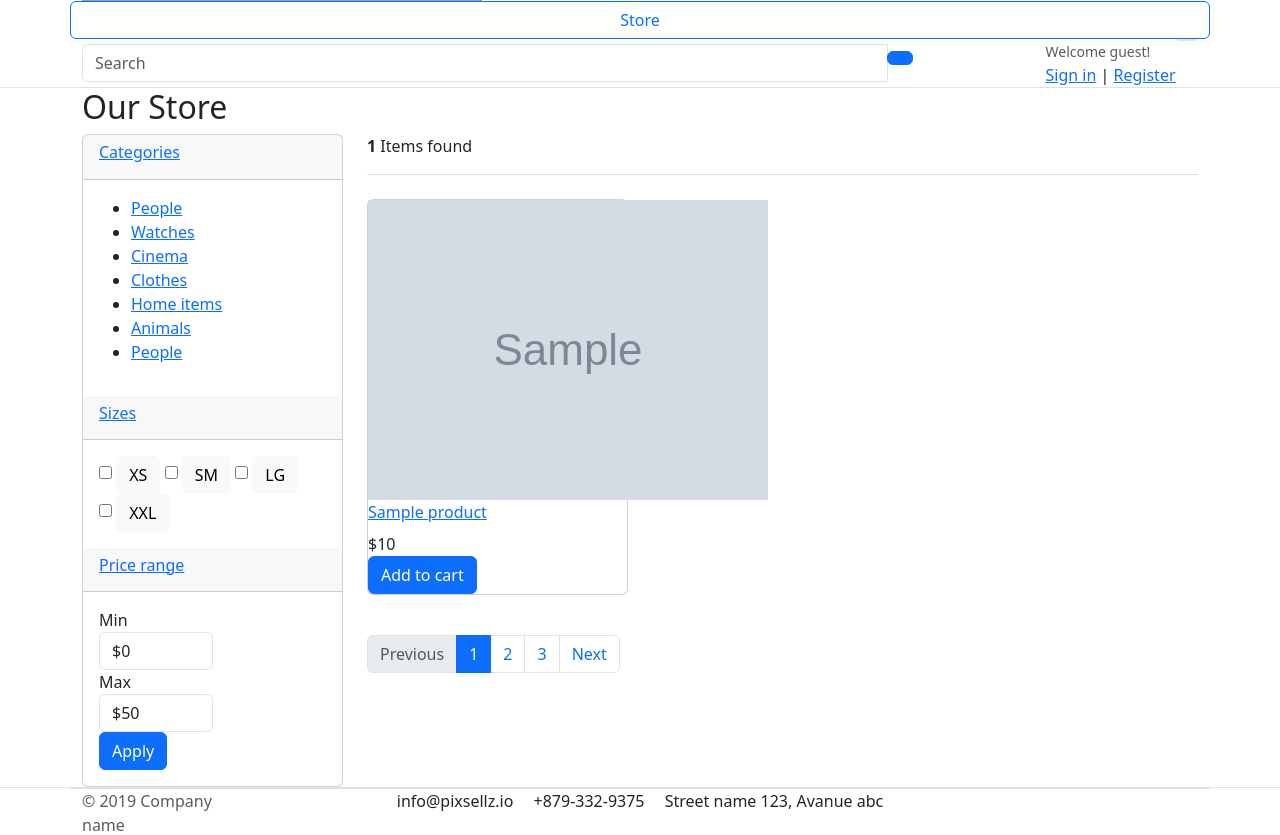
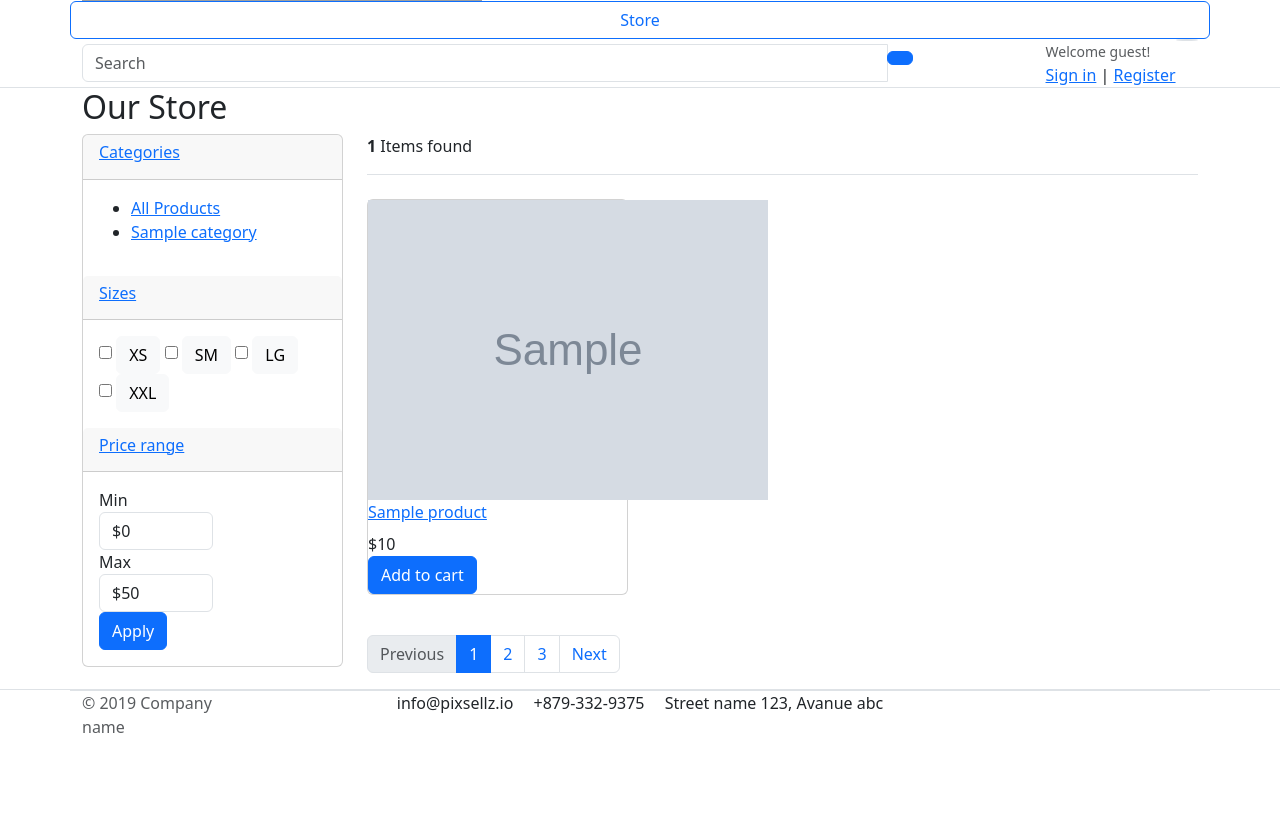
Before and after one commit to Manoj-Bhandarkar/django-kart, a Django app: page /store/ in a window 1280 px wide. Shown: the part 340-1175 px from the top of the page. After the commit the page ends 1073 px from the top, so only its background shows below. Run offline with Django 3.2, Linux system fonts and the light colour scheme; tables that the repository leaves empty hold one stand-in row (values such as "Sample post"); grey boxes marked "Sample" are stand-in pictures; some libraries are stand-ins or nearby versions; grey boxes are pictures that could not be loaded.

Commit message:
Context Processors & Product Details - for display category on navbar and on store page

```diff
--- /dev/null
+++ b/category/context_processors.py
@@ -0,0 +1,4 @@
+from .models import Category
+def menu_links(request):
+    links = Category.objects.all()
+    return dict(links=links)
--- a/category/models.py
+++ b/category/models.py
@@ -1,5 +1,5 @@
 from django.db import models
-
+from django.urls import reverse
 class Category(models.Model):
     category_name = models.CharField(max_length=50, unique=True)
     slug = models.SlugField(max_length=100, unique=True)
@@ -12,3 +12,6 @@ class Category(models.Model):
     class Meta:
         verbose_name = 'category'
         verbose_name_plural = 'categories'
+
+    def get_url(self):
+        return reverse('products_by_category', args=[self.slug])
--- a/djangokart/settings.py
+++ b/djangokart/settings.py
@@ -66,6 +66,7 @@ TEMPLATES = [
                 'django.template.context_processors.request',
                 'django.contrib.auth.context_processors.auth',
                 'django.contrib.messages.context_processors.messages',
+                'category.context_processors.menu_links',
             ],
         },
     },
--- a/templates/includes/navbar.html
+++ b/templates/includes/navbar.html
@@ -38,12 +38,10 @@
                                 <i class="fa fa-bars"></i> All category
                             </button>
                             <div class="dropdown-menu">
-                                <a class="dropdown-item" href="#">Machinery / Mechanical Parts / Tools </a>
-                                <a class="dropdown-item" href="#">Consumer Electronics / Home Appliances </a>
-                                <a class="dropdown-item" href="#">Auto / Transportation</a>
-                                <a class="dropdown-item" href="#">Apparel / Textiles / Timepieces </a>
-                                <a class="dropdown-item" href="#">Home & Garden / Construction / Lights </a>
-                                <a class="dropdown-item" href="#">Beauty & Personal Care / Health </a>
+                                <a class="dropdown-item" href="{% url 'store' %}">All Products</a>
+                                {% for cat in links %}
+                                <a class="dropdown-item" href="{{cat.get_url}}">{{cat.category_name}}</a>
+                                {% endfor %}
                             </div>
                         </div> <!-- category-wrap.// -->
                     </div> <!-- col.// -->
--- a/templates/store/store.html
+++ b/templates/store/store.html
@@ -17,6 +17,7 @@
             <aside class="col-md-3">
 
                 <div class="card">
+                    <!-- category-filter-group-start -->
                     <article class="filter-group">
                         <header class="card-header">
                             <a href="#" data-toggle="collapse" data-target="#collapse_1" aria-expanded="true" class="">
@@ -27,17 +28,15 @@
                         <div class="filter-content collapse show" id="collapse_1" style="">
                             <div class="card-body">
                                 <ul class="list-menu">
-                                    <li><a href="#">People </a></li>
-                                    <li><a href="#">Watches </a></li>
-                                    <li><a href="#">Cinema </a></li>
-                                    <li><a href="#">Clothes </a></li>
-                                    <li><a href="#">Home items </a></li>
-                                    <li><a href="#">Animals</a></li>
-                                    <li><a href="#">People </a></li>
+                                    <li><a href="{% url 'store' %}">All Products</a></li>
+                                    {% for category in links %}
+                                    <li><a href="{{category.get_url}}">{{category.category_name}}</a></li>
+                                    {% endfor %}
                                 </ul>
                             </div> <!-- card-body.// -->
                         </div>
-                    </article> <!-- filter-group  .// -->
+                    </article>
+                    <!-- category-filter-group-end  .// -->
                     <article class="filter-group">
                         <header class="card-header">
                             <a href="#" data-toggle="collapse" data-target="#collapse_4" aria-expanded="true" class="">
```
